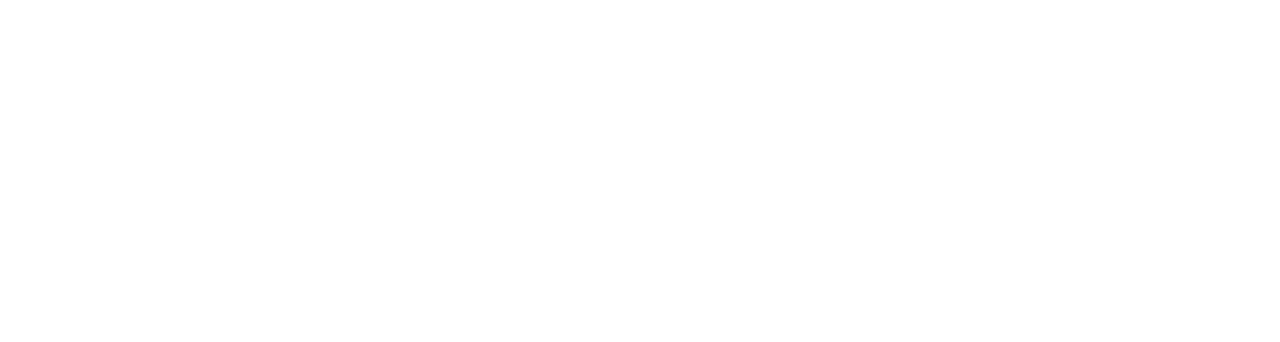
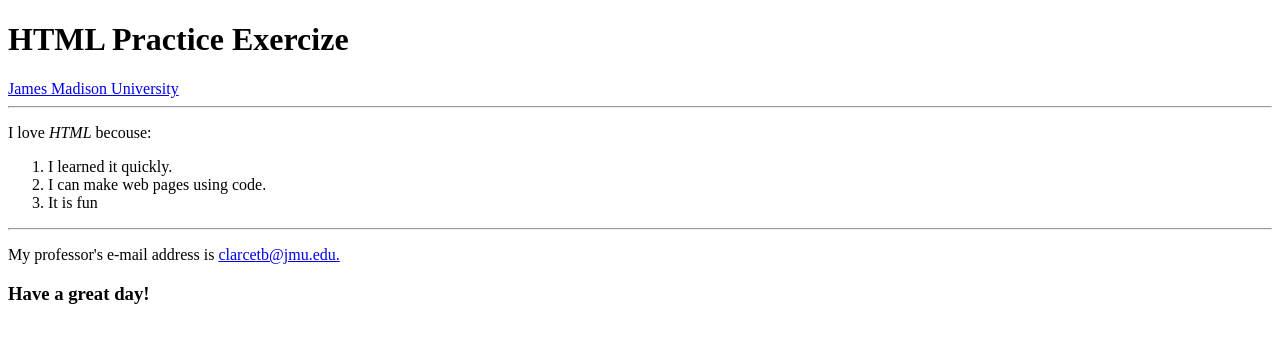
Before and after one commit to de-falcon/nodejs001NT, a plain HTML site: page index.html in a window 1280 px wide. Drawn offline with Linux system fonts and the light colour scheme.

Commit message:
Add files via upload

```diff
--- a/index.html
+++ b/index.html
@@ -4,9 +4,21 @@
     <meta charset="UTF-8">
     <meta http-equiv="X-UA-Compatible" content="IE=edge">
     <meta name="viewport" content="width=device-width, initial-scale=1.0">
+    <link rel="stylesheet" href="./styles.css">
     <title>Document</title>
 </head>
 <body>
-
+    <h1 class="header">HTML Practice Exercize</h1>
+    <a href="#" class="a">James Madison University</a>
+    <hr>
+    <p>I love <i>HTML</i> becouse:</p>
+    <ol>
+        <li>I learned it quickly.</li>
+        <li>I can make web pages using code.</li>
+        <li>It is fun</li>
+    </ol>
+    <hr>
+   <p> My professor's e-mail address is <a href="#">clarcetb@jmu.edu.</a> </p>
+   <h3>Have a great day!</h3>
 </body>
 </html>
```
